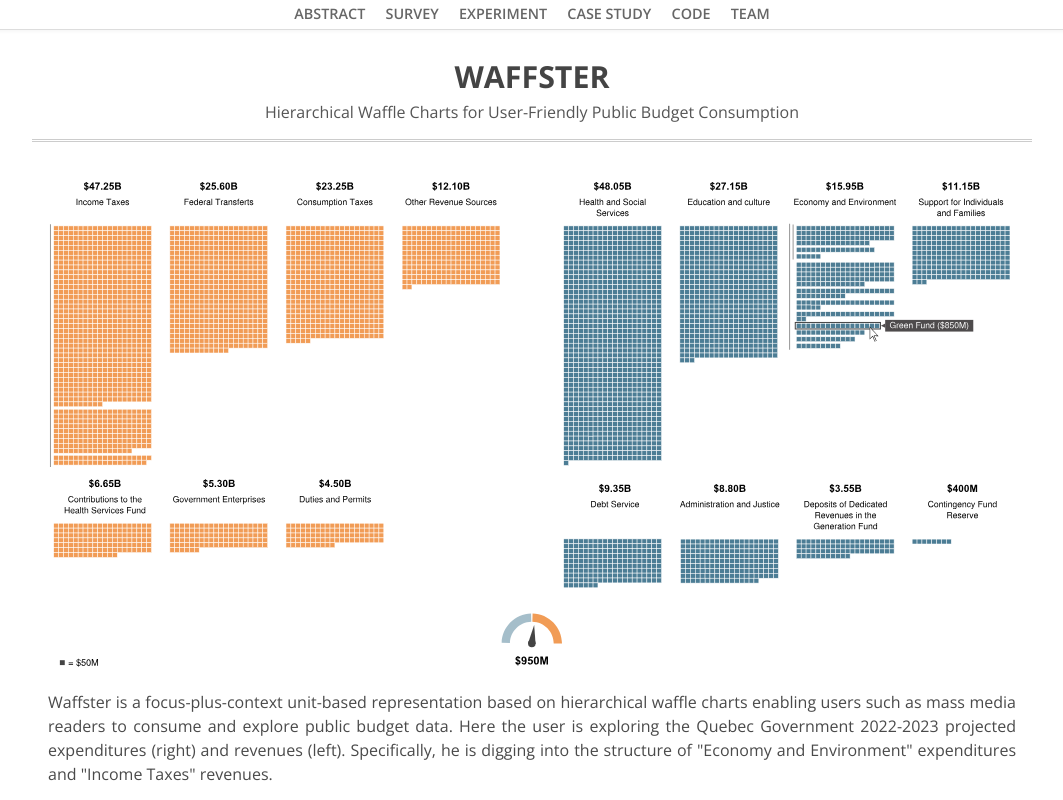
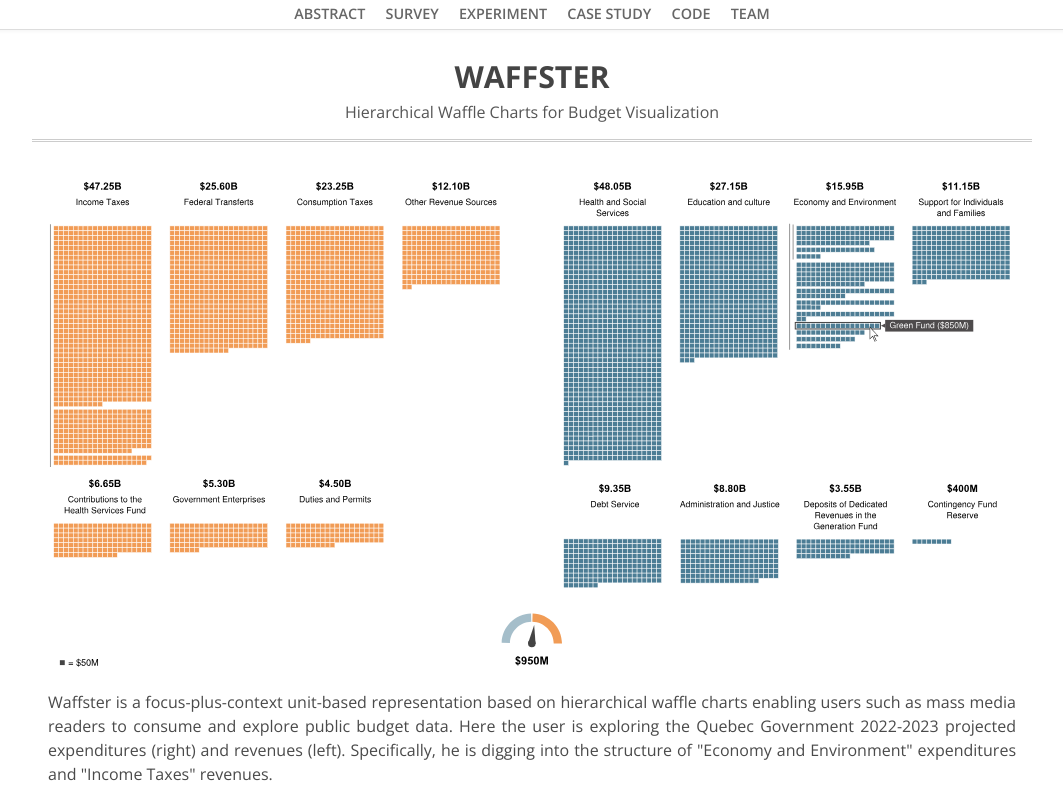
Before and after one commit to antoinebeland/waffster, a plain HTML site: page index.html in a window 1280 px wide. Shown: the top 800 px of the page, without its empty margins (108-1171 px from the left). Drawn offline with nearby package versions, Linux system fonts and the light colour scheme.

Commit message:
Updated title

```diff
--- a/index.html
+++ b/index.html
@@ -2,7 +2,7 @@
 <html lang="en">
 <head>
   <meta charset="UTF-8">
-  <title>Waffster: Hierarchical Waffle Charts for User-Friendly Public Budget Consumption</title>
+  <title>Waffster: Hierarchical Waffle Charts for Budget Visualization</title>
 
   <meta name="viewport" content="width=device-width, initial-scale=1">
 
@@ -37,7 +37,7 @@
 <div class="wrapper">
   <header>
     <h1>Waffster</h1>
-    <h2>Hierarchical Waffle Charts for User-Friendly Public Budget Consumption</h2>
+    <h2>Hierarchical Waffle Charts for Budget Visualization</h2>
   </header>
   <main>
     <article class="teaser">
```
